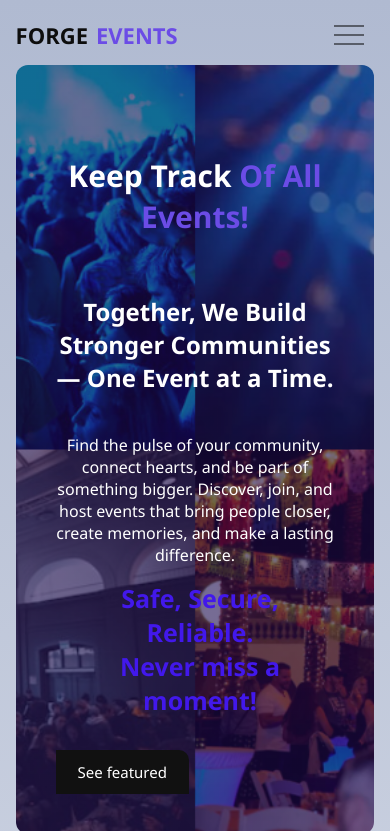
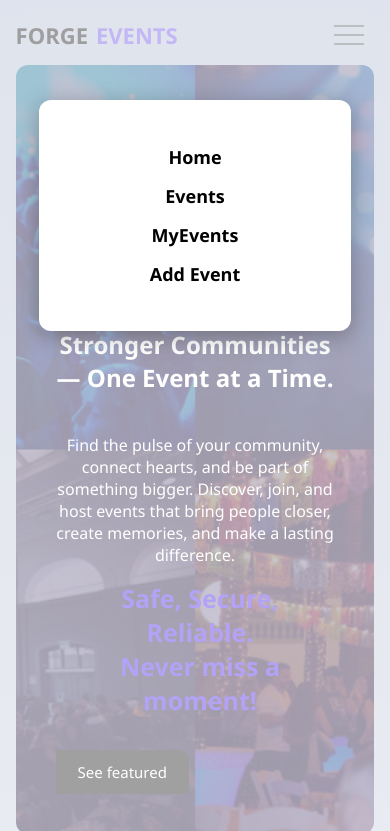
Before and after one commit to TechCrent/eventForge, a plain HTML site: page index.html in a window 390 px wide. Both pictures are taken after a click on the element 354 px from the left and 35 px from the top of the page. Shown: the top 831 px of the page. Drawn offline with Linux system fonts and the light colour scheme.

Commit message:
Menu Functionality Added.

```diff
--- a/index.html
+++ b/index.html
@@ -27,6 +27,16 @@
       <div class="menu">
         <img src="./social_icons/menu-black.svg">
       </div>
+
+      <!-- Menu List-->
+       <div class="menu-list">
+          <ul class="menu-links">
+            <li><a href="#">Home</a></li>
+            <li><a href="#">Events</a></li>
+            <li><a href="#">MyEvents</a></li>
+            <li><a href="#">Add Event</a></li>
+          </ul>
+       </div>
     </nav>
   </header>
 
@@ -186,6 +196,11 @@ Discover, join, and host events that bring people closer, create memories, and m
     <p>Tel: +233 (0)123 456 789 / +233 (0)987 654 321</p>
     <p>&copy; 2024 Forge Events. All rights reserved.</p>
   </section>
+
+  <!-- Script -->
+  <script src="script.js"></script>
 </body>
 
+
+
 </html>
--- a/script.js
+++ b/script.js
@@ -0,0 +1,16 @@
+
+const menuBtn = document.querySelector('.menu'); // your button that opens the menu
+const menuOverlay = document.querySelector('.menu-list');
+
+  menuBtn.addEventListener('click', () => {
+    menuOverlay.classList.toggle('active');
+    document.body.classList.toggle('menu-open');
+  });
+
+  // Optional: close overlay when clicking outside
+  menuOverlay.addEventListener('click', (e) => {
+    if (e.target === menuOverlay) {
+      menuOverlay.classList.remove('active');
+      document.body.classList.remove('menu-open')
+    }
+  });
--- a/style.css
+++ b/style.css
@@ -55,6 +55,64 @@
   cursor: pointer;
 }
 
+
+/* MENU OVERLAY */
+.menu-list{
+  display: flex;
+  position: fixed;
+  top: 0;
+  left: 0;
+  width: 100%;
+  height: 100%;
+  background: rgba(255, 255, 255, 0.6); /* White with 60% opacity */
+  justify-content: center;
+  align-items: flex-start;
+  padding-top: 100px;
+  visibility: hidden;
+  opacity: 0;
+  transition: opacity 0.3s ease, visibility 0.3s ease;
+  z-index: 999;
+  pointer-events: all;
+}
+
+/* ACTIVE MENU */
+.menu-list.active{
+  visibility: visible;
+  opacity: 1;
+}
+
+/* CONTENT */
+.menu-list ul{
+  background: #fff;
+  border-radius: 12px;
+  padding: 30px 40px;
+  max-width: 400px;
+  width: 80%;
+  list-style: none;
+  text-align: center;
+  box-shadow: 0 5px 25px rgba(0,0,0,0.3);
+}
+
+.menu-list li{
+  margin: 15px 0;
+}
+
+.menu-list a{
+  text-decoration: none;
+  color: black;
+  font-size: 18px;
+  font-weight: 600;
+
+}
+
+.menu-list a:hover{
+  color: #6b4c36;
+}
+
+body.menu-open{
+  overflow: hidden;
+  pointer-events: none;
+}
 
 /* BODY */
 body {
```
